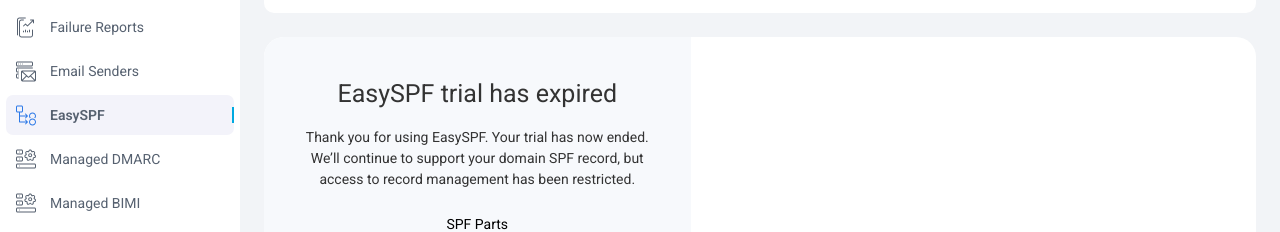
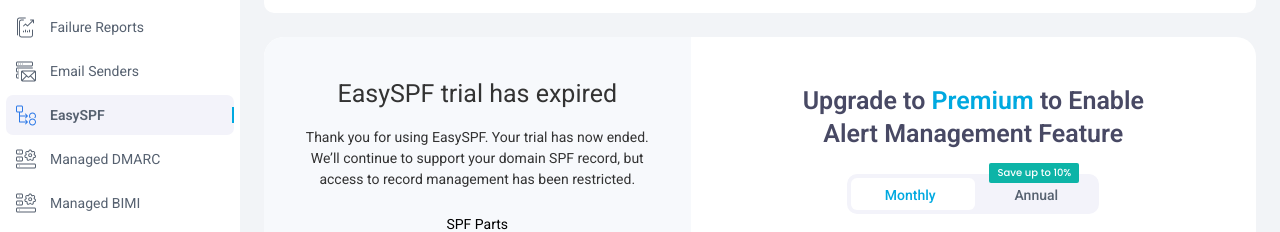
Before and after one commit to juvelist/easyDmarc-task, a website: page index.html in a window 1280 px wide. Shown: the part 249-481 px from the top of the page. Drawn offline with Linux system fonts and the light colour scheme.

Commit message:
switcher

```diff
--- a/index.html
+++ b/index.html
@@ -289,7 +289,17 @@
         </section>
         <!--expired-->
         <section class="upgrade">
-          <h3></h3>
+          <h3 class="upgrade__title">Upgrade to <span>Premium</span> to Enable Alert Management Feature</h3>
+
+          <!--switcher-->
+          <div class="switcher" data-save="Save up to 10%">
+            <input type="checkbox" id="switcher">
+            <label for="switcher"></label>
+            <span>Monthly</span>
+            <span>Annual</span>
+          </div>
+
+          <a href="#" class="upgrade__link">Check all plans</a>
         </section>
       </div>
 
--- a/sass/_style.scss
+++ b/sass/_style.scss
@@ -484,7 +484,8 @@
   }
   &__desc {
     color: $colorTextDark;
-    margin-bottom: 24px;
+    margin: 0 auto 24px;
+    max-width: 600px;
     @extend %fontMain-sm;
   }
   @media only screen and (max-width: #{$breakpoint-md}px) {
@@ -493,25 +494,24 @@
   @media only screen and (max-width: #{$breakpoint-sm}px) {
     padding: 24px 24px 40px;
   }
-
   &__spf {
+    display: flex;
+    flex-direction: column;
     margin-bottom: 32px;
     &_title {
       margin-bottom: 12px;
       @extend %fontMain-sm;
     }
     &_img {
-      display: block;
       margin-bottom: 24px;
       object-fit: contain;
-      width: 100%;
     }
     &_link {
+      align-self: center;
       color: $colorPrimeLight;
       @extend %fontMain-sm;
     }
   }
-
   &__lookups {
     display: flex;
     gap: 16px;
@@ -627,6 +627,28 @@
   flex: 0 0 57%;
   padding: 48px 40px;
   text-align: center;
+  &__title {
+    color: $colorDark;
+    font-family: 'Roboto', sans-serif;
+    font-size: 25px;
+    font-weight: 600;
+    line-height: 1.3;
+    margin: 0 auto 24px;
+    max-width: 400px;
+    @media only screen and (max-width: #{$breakpoint-sm}px) {
+      font-size: 22px;
+    }
+    & > span {
+      color: $colorPrimeLight;
+    }
+  }
+  &__link {
+    color: $colorPrimeLight;
+    font-family: 'Roboto', sans-serif;
+    font-size: 16px;
+    font-weight: 400;
+    line-height: 1.5;
+  }
 }
 
 
@@ -638,8 +660,94 @@
 
 
 
-
-
+// switcher
+.switcher {
+  background-color: #F3F3FA;
+  border-radius: 10px;
+  display: flex;
+  height: 40px;
+  margin: 0 auto 40px;
+  position: relative;
+  text-align: center;
+  width: 252px;
+  &:after {
+    background-color: $colorGreen;
+    border-radius: 2px;
+    color: $colorTextWhite;
+    content: attr(data-save);
+    display: block;
+    font-family: 'Poppins', sans-serif;
+    font-weight: 500;
+    font-size: 10px;
+    height: 20px;
+    line-height: 20px;
+    padding-left: 8px;
+    padding-right: 8px;
+    position: absolute;
+    right: 20px;
+    top: -11px;
+  }
+  & > input {
+    bottom: 0;
+    cursor: pointer;
+    height: 100%;
+    left: 0;
+    opacity: 0;
+    position: absolute;
+    top: 0;
+    width: 100%;
+    z-index: 2;
+    & ~ span:not(:last-child) {
+      color: $colorPrimeLight;
+    }
+    & ~ span:last-child {
+      color: $colorTextLight;
+    }
+    &:checked {
+      & + label:before {
+        -webkit-transform: translateX(120px);
+        transform: translateX(120px);
+        @include transition(transform);
+      }
+      & ~ span:not(:last-child) {
+        color: $colorTextLight;
+      }
+      & ~ span:last-child {
+        color: $colorPrimeLight;
+      }
+    }
+    & + label {
+      display: block;
+      height: 100%;
+      pointer-events: none;
+      position: absolute;
+      user-select: none;
+      width: 100%;
+      &:before {
+        content: "";
+        background: $backgroundMain;
+        border-radius: 6px;
+        height: 32px;
+        left: 4px;
+        position: absolute;
+        top: 4px;
+        -webkit-transform: translateX(0);
+        transform: translateX(0);
+        width: 124px;
+        @include transition(transform);
+      }
+      & ~ span {
+        flex: 0 0 50%;
+        font-family: 'Roboto', sans-serif;
+        font-weight: 500;
+        font-size: 14px;
+        line-height: 42px;
+        position: relative;
+        @include transition(color);
+      }
+    }
+  }
+}
 
 // sidebar
 .sidebar {
```
Also changed, not shown: css/app.css.
